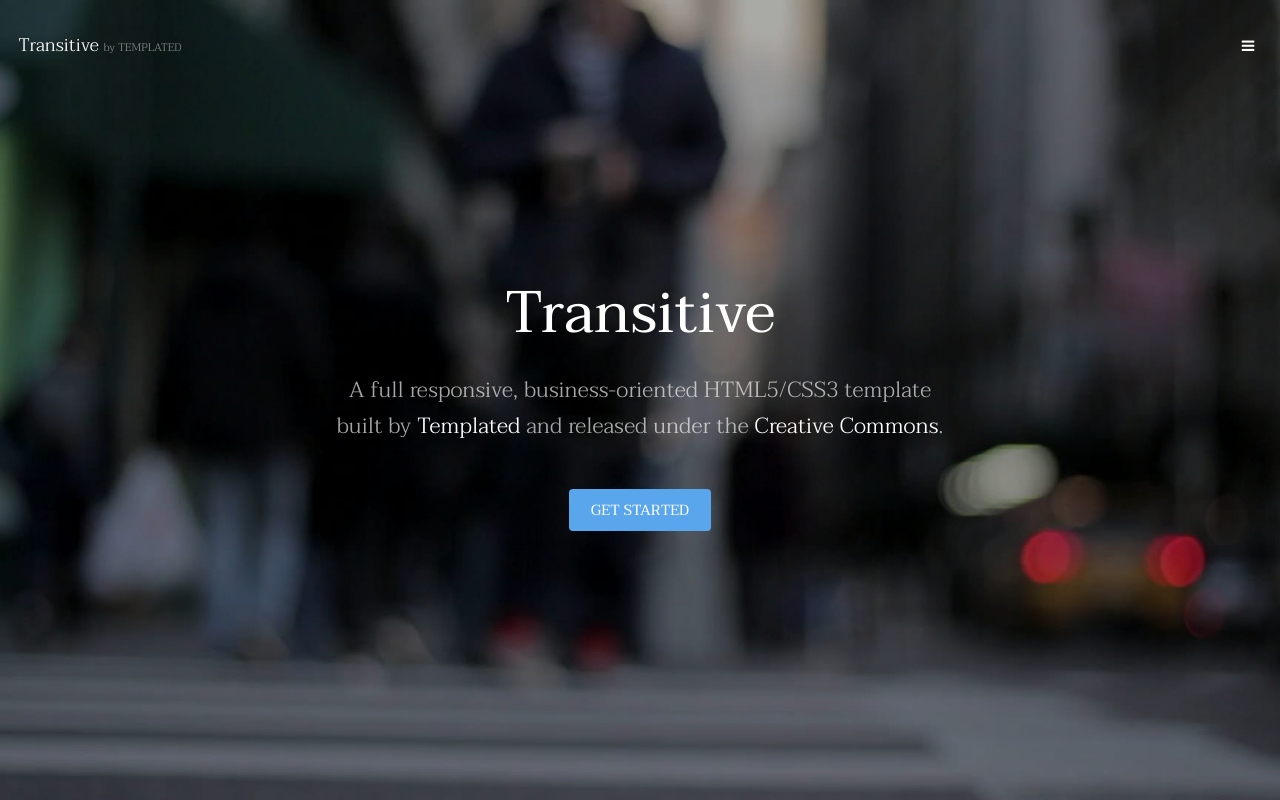
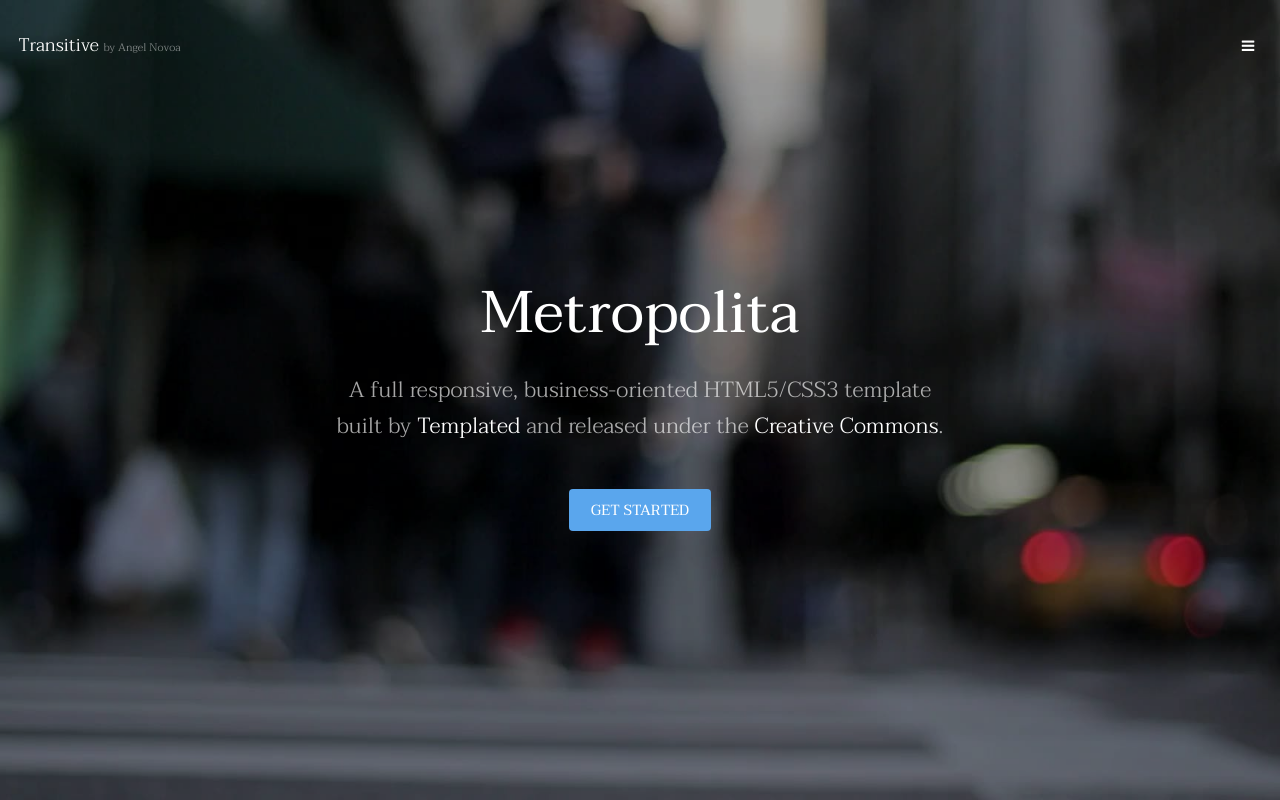
Before and after one commit to angelnovoa/04_REP_METROPOLITA, a plain HTML site: page index.html in a window 1280 px wide. Shown: the top 800 px of the page. Drawn offline with Linux system fonts and the light colour scheme.

Commit message:
cambios portada ANGEL

```diff
--- a/index.html
+++ b/index.html
@@ -6,7 +6,7 @@
 -->
 <html>
 	<head>
-		<title>Transitive by TEMPLATED</title>
+		<title>Transitive by Angel Novoa</title>
 		<meta charset="utf-8" />
 		<meta name="viewport" content="width=device-width, initial-scale=1" />
 		<link rel="stylesheet" href="assets/css/main.css" />
@@ -15,7 +15,7 @@
 
 		<!-- Header -->
 			<header id="header" class="alt">
-				<div class="logo"><a href="index.html">Transitive <span>by TEMPLATED</span></a></div>
+				<div class="logo"><a href="index.html">Transitive <span>by Angel Novoa</span></a></div>
 				<a href="#menu" class="toggle"><span>Menu</span></a>
 			</header>
 
@@ -36,7 +36,7 @@
 		-->
 			<section id="banner" data-video="images/banner">
 				<div class="inner">
-					<h1>Transitive</h1>
+					<h1>Metropolita</h1>
 					<p>A full responsive, business-oriented HTML5/CSS3 template<br />
 					built by <a href="https://templated.co/">Templated</a> and released under the <a href="https://templated.co/license">Creative Commons</a>.</p>
 					<a href="#one" class="button special scrolly">Get Started</a>
```
